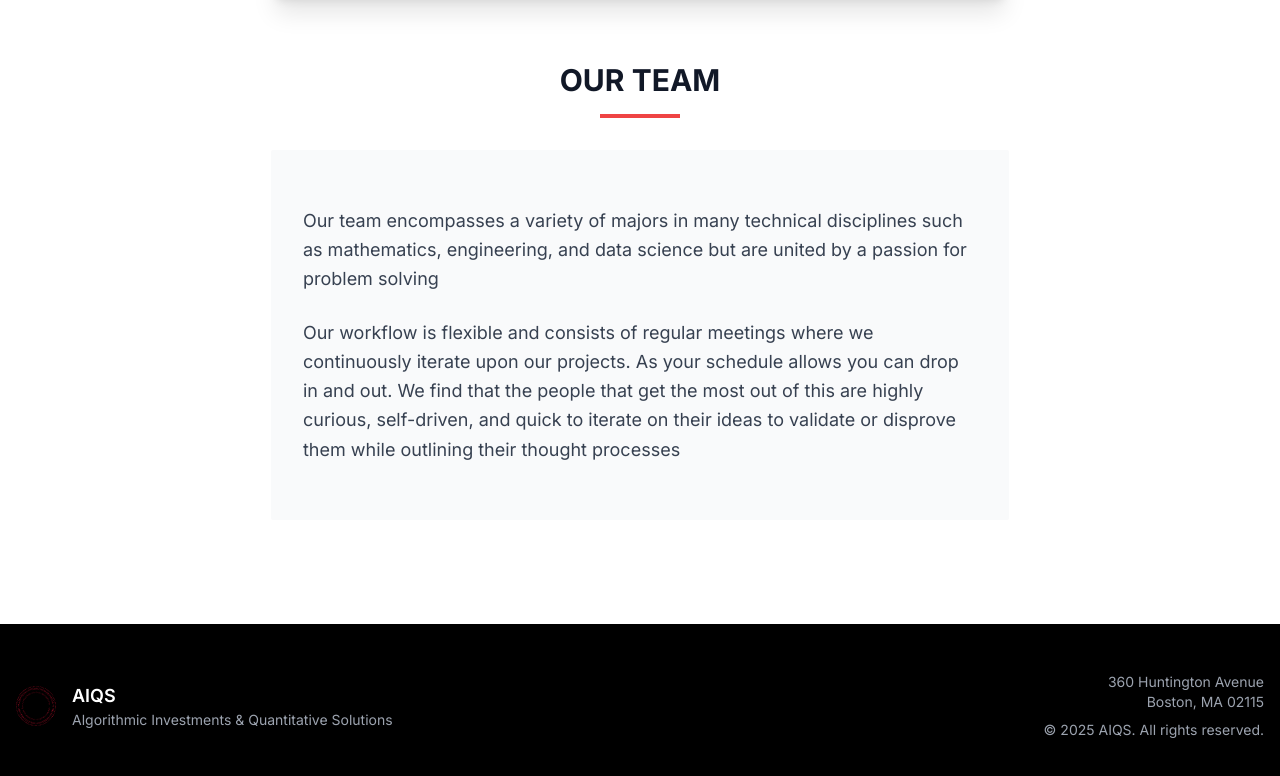
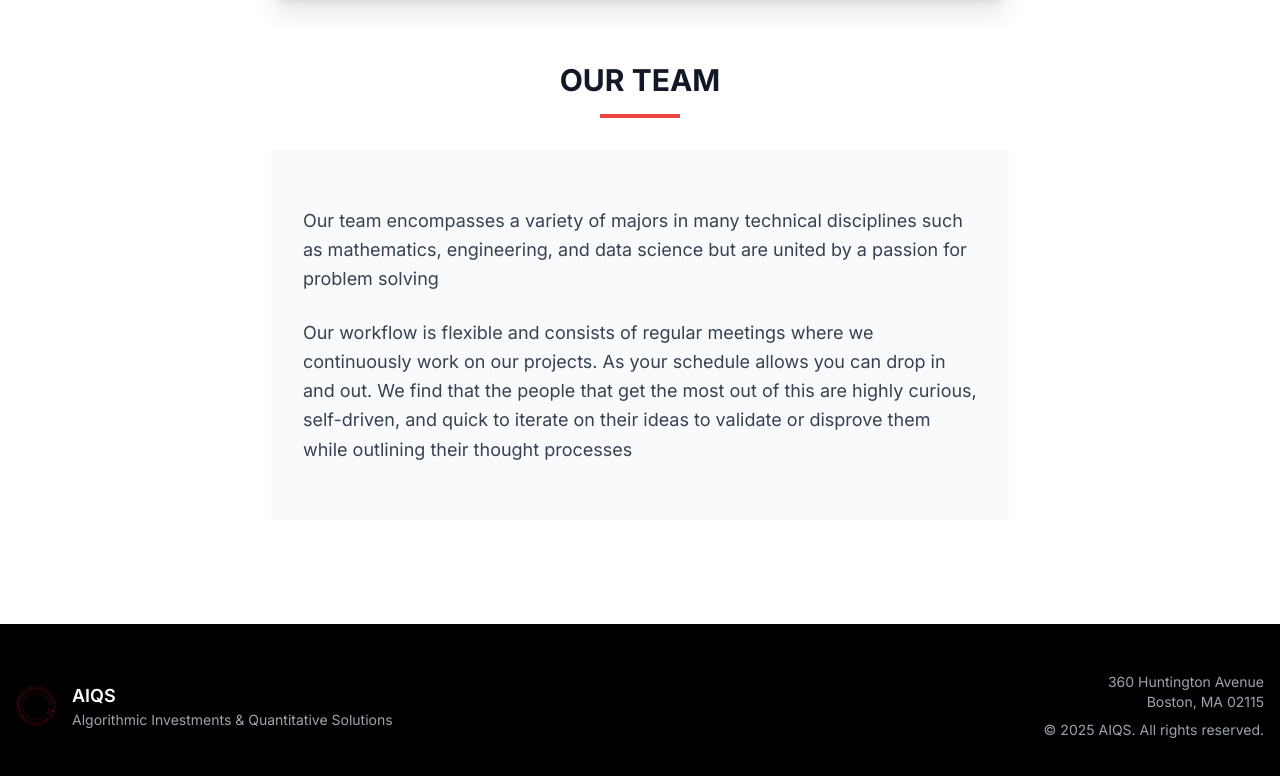
Before and after one commit to aiqsorg/club, a React (Vite) app: page /#/about in a window 1280 px wide. Shown: the part 794-1570 px from the top of the page. Built offline with nearby package versions, Linux system fonts and the light colour scheme.

Commit message:
Update About.tsx

```diff
--- a/src/pages/About.tsx
+++ b/src/pages/About.tsx
@@ -47,7 +47,7 @@ const About: React.FC = () => {
                 </p>
 
                 <p className="text-lg leading-relaxed">
-                  Our workflow is flexible and consists of regular meetings where we continuously iterate upon our projects. As your schedule allows you can drop in and out. We find that the people that get the most out of this are highly curious, self-driven, and quick to iterate on their ideas to validate or disprove them while outlining their thought processes
+                  Our workflow is flexible and consists of regular meetings where we continuously work on our projects. As your schedule allows you can drop in and out. We find that the people that get the most out of this are highly curious, self-driven, and quick to iterate on their ideas to validate or disprove them while outlining their thought processes
                 </p>
               </div>
             </div>
```
